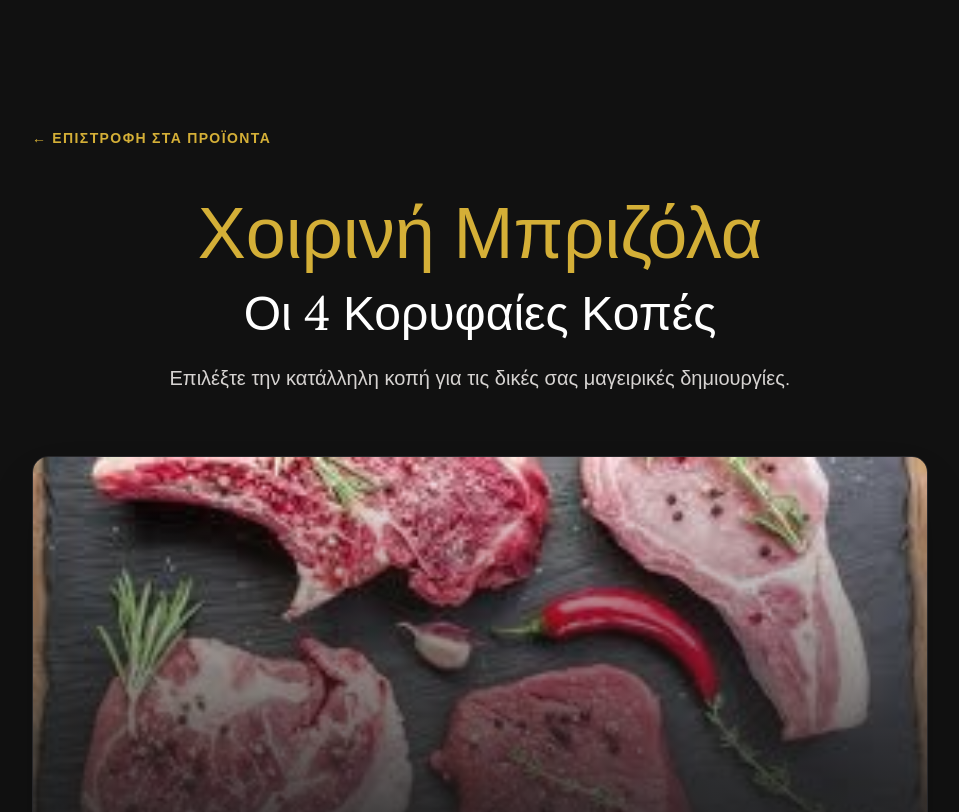
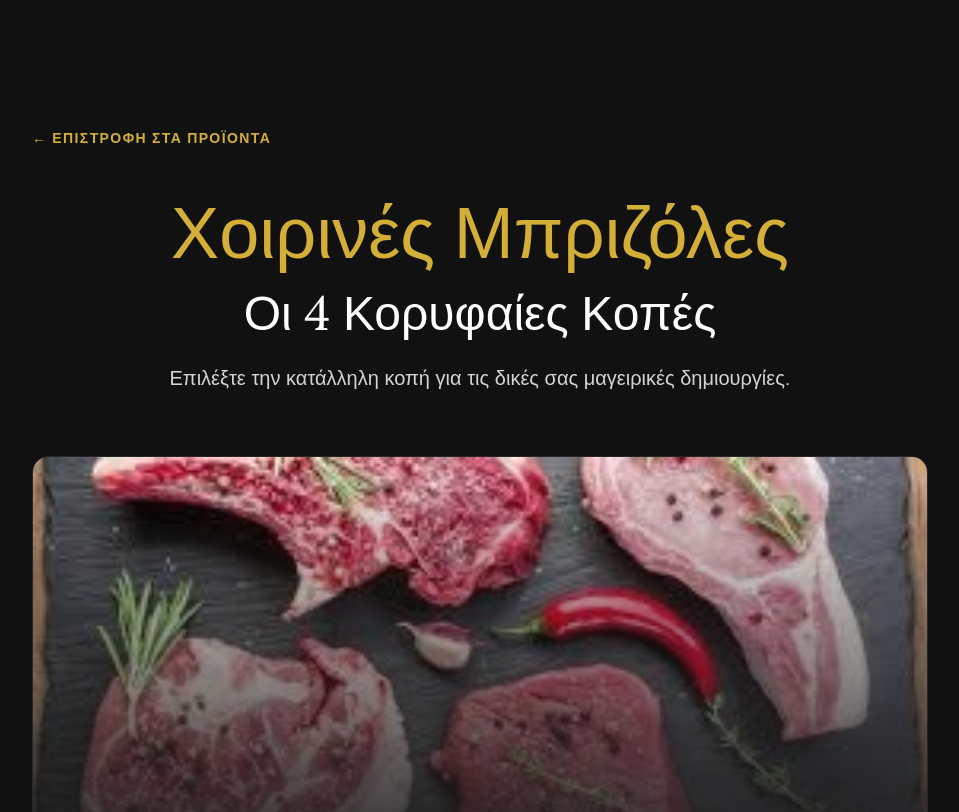
Before and after one commit to Alex-Kr02/Xirostasio, a Next.js app: page /cuts in a window 1280 px wide. Shown: the top 812 px of the page, without its empty margins (160-1119 px from the left). Built offline with nearby package versions, Linux system fonts and the light colour scheme.

Commit message:
Content Update: Pluralize Pork Chops to Χοιρινές Μπριζόλες

```diff
--- a/app/cuts/page.tsx
+++ b/app/cuts/page.tsx
@@ -17,7 +17,7 @@ export default function PorkCutsPage() {
 
         <div className="text-center mb-16">
           <h1 className="text-5xl md:text-7xl font-serif text-[var(--color-primary)] mb-6">
-            Χοιρινή Μπριζόλα <br/>
+            Χοιρινές Μπριζόλες <br/>
             <span className="text-white text-3xl md:text-5xl font-light">Οι 4 Κορυφαίες Κοπές</span>
           </h1>
           <p className="text-xl text-stone-300 font-light">
--- a/app/page.tsx
+++ b/app/page.tsx
@@ -97,7 +97,7 @@ export default function Home() {
                   style={{ backgroundImage: "url('/pork-cuts.jpg')" }}
                  ></div>
               </div>
-              <h3 className="text-2xl font-serif text-white mb-2 group-hover:text-[var(--color-primary)] transition-colors inline-block">Χοιρινή Μπριζόλα</h3>
+              <h3 className="text-2xl font-serif text-white mb-2 group-hover:text-[var(--color-primary)] transition-colors inline-block">Χοιρινές Μπριζόλες</h3>
               <p className="text-stone-400 mb-3">Εκλεκτή μπριζόλα με ιδανική αναλογία μαρμαρώματος για απόλυτη τρυφερότητα.</p>
               <span className="text-[var(--color-primary)] text-sm tracking-wider uppercase font-semibold group-hover:underline">Δείτε τις Κοπές &rarr;</span>
             </Link>
```
